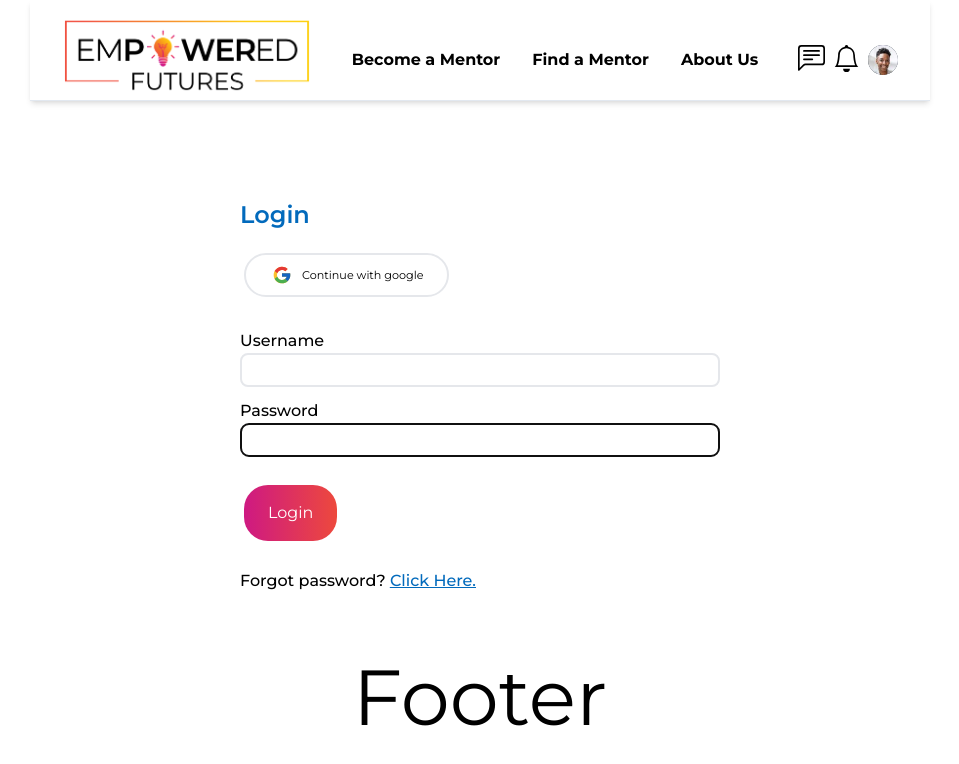
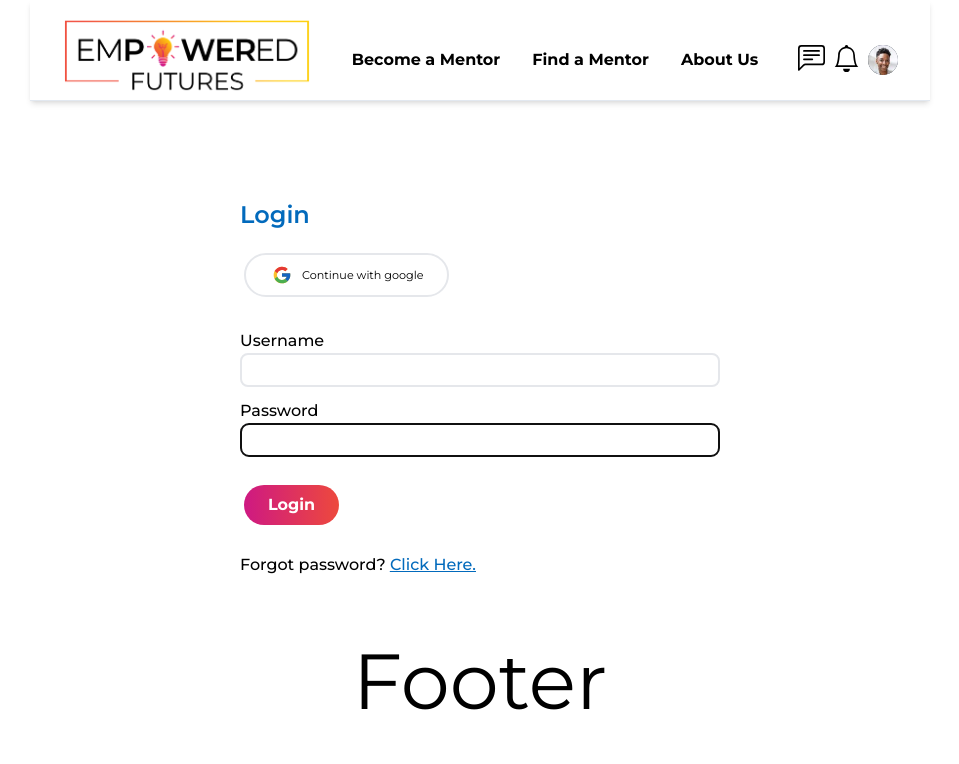
Before and after one commit to JasonXB/EF_Clone, a Next.js app: page /auth/login in a window 1280 px wide. Shown: the top 764 px of the page, without its empty margins (160-1119 px from the left). Built offline with nearby package versions, Linux system fonts and the light colour scheme; what tw-elements would draw is missing.

Commit message:
replaced login button with reusable component

```diff
--- a/pages/auth/login.tsx
+++ b/pages/auth/login.tsx
@@ -110,13 +110,16 @@ const login: NextPage = ({}) => {
                     />
 
                     <div className="py-6">
-                      <button
-                        // onClick={() => handleLogin()} // related to login function
-                        type="submit"
-                        className={`${buttonVariants.primary} font-light py-4 px-5`}
+                      <Button
+                        variant="primary"
+                        type= "submit"
+                        clickHandler={() =>
+                          console.log('LOGIN BUTTON will be updated to make a request function')
+                        }
                       >
-                        Login
-                      </button>
+                      Login
+                      </Button>
+
                     </div>
 
                     <div className="font-medium">
```
